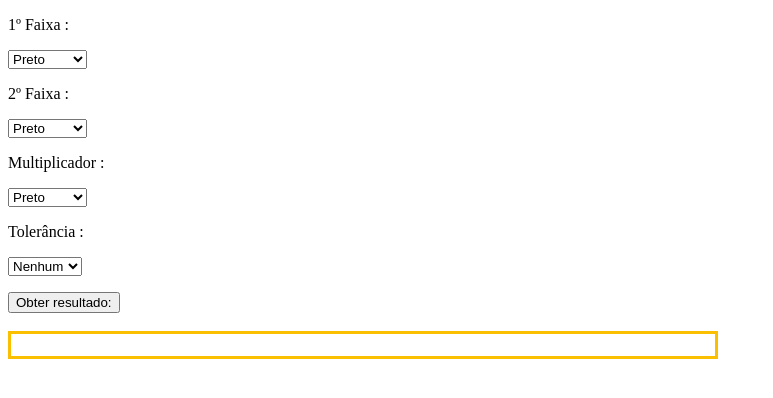
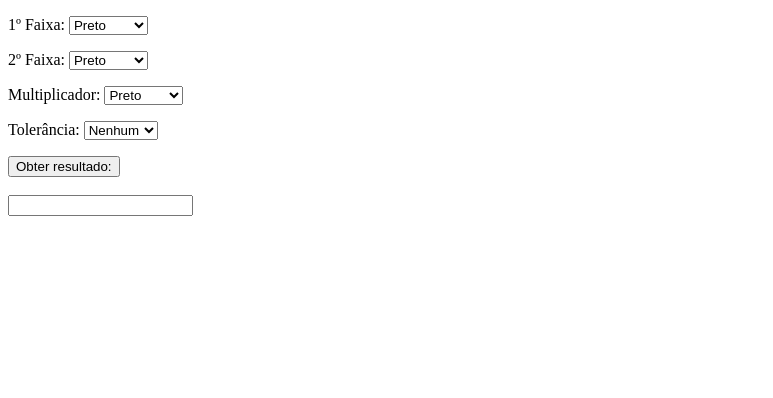
Before and after one commit to daniale5/CalcResistor, a plain HTML site: page Calculadora Resistor/index.html in a window 1280 px wide. Shown: the whole page, without its empty margins (0-773 px from the left). Drawn offline with Linux system fonts and the light colour scheme.

Commit message:
Update index.html

```diff
--- a/Calculadora Resistor/index.html
+++ b/Calculadora Resistor/index.html
@@ -3,21 +3,14 @@
 <head>
 <meta charset="UTF-8">
 <title> Calcular as faixas dos Resistores </title>
-<link href="style.css">
-  <style type="text/css">
-    input {
-    width: 700px;
-    height: 20px;
-    border: 3px solid rgb(250, 192, 0);
-    }
-  </style>
+<link rel="stylesheet" href="style.css">
 </head>
 <body onchange="calRes()">
   <section class="lines">
   <form>
   <p>
-1º Faixa :
-  <div>
+  <div class="fai01">
+  1º Faixa:
     <select id="faixa01">
       <option value="0"> Preto </option>
       <option value="1"> Marrom </option>
@@ -33,8 +26,8 @@
   </div>
 </p>
 <p>
-2º Faixa :
-  <div>
+  <div class="fai02">
+    2º Faixa:
     <select id="faixa02">
       <option value="0"> Preto </option>
       <option value="1"> Marrom </option>
@@ -50,8 +43,8 @@
   </div>
 </p>
 <p>
-Multiplicador :
-  <div>
+  <div class="fai03">
+    Multiplicador:
     <select id="mult">
       <option value="1"> Preto </option>
       <option value="10"> Marrom </option>
@@ -67,8 +60,8 @@ Multiplicador :
   </div>
   </p>
   <p>
-Tolerância :
-  <div>
+  <div class="tole04">
+    Tolerância:
     <select id="tole">
       <option value="0"> Nenhum </option>
       <option value="0.10"> Prata </option>
@@ -79,7 +72,9 @@ Tolerância :
   </form>
   </section>
   <section>
+    <div class="obter">
     <button type="button" onclick="calRes()"> Obter resultado: </button>
+    </div>
   </section>
 <br>
   <div>
```
